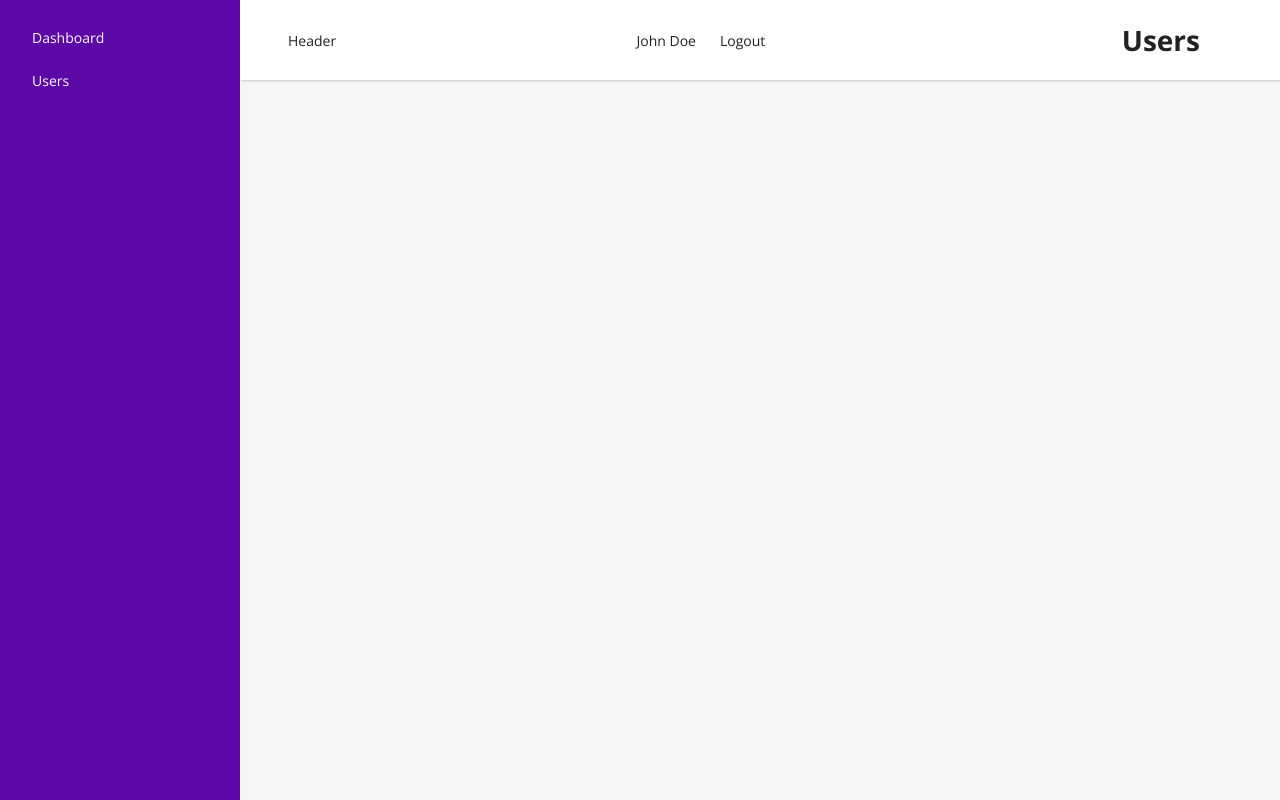
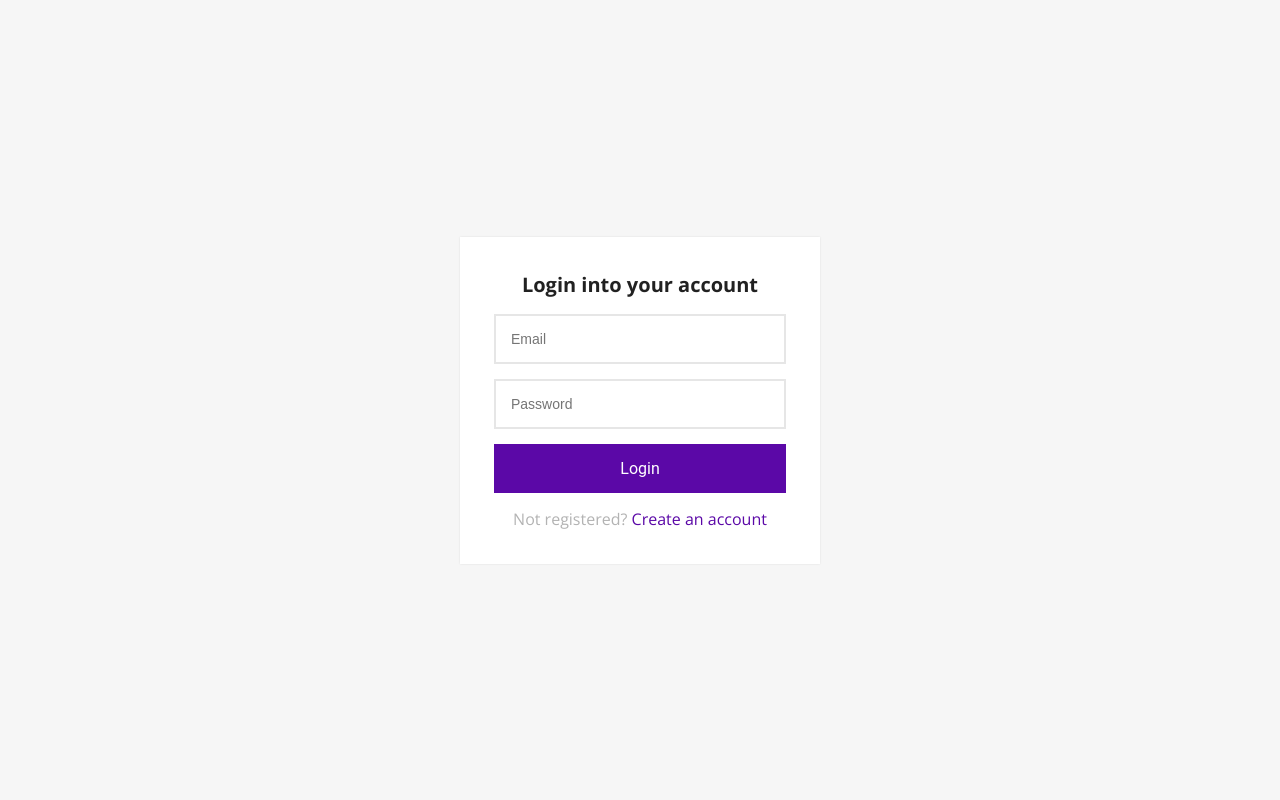
Before and after one commit to soyluisarrieta/laravel-and-react, a React (Vite) app in the folder react/: page /login in a window 1280 px wide. Before the commit this address led to /users. Built offline with nearby package versions, Linux system fonts and the light colour scheme.

Commit message:
Create login interface

```diff
--- a/react/src/contexts/ContextProvider.jsx
+++ b/react/src/contexts/ContextProvider.jsx
@@ -13,7 +13,7 @@
   const [user, setUser] = useState({
     name: 'John Doe'
   })
-  const [token, _setToken] = useState(123)
+  const [token, _setToken] = useState(window.localStorage.getItem('ACCESS_TOKEN'))
 
   const setToken = (token) => {
     _setToken(token)
--- a/react/src/views/Login.jsx
+++ b/react/src/views/Login.jsx
@@ -1,7 +1,23 @@
+import { Link } from 'react-router-dom'
+
 export default function Login () {
+  const onSubmit = (e) => {
+    e.preventDefault()
+  }
+
   return (
-    <>
-      <h1>Login</h1>
-    </>
+    <div className='login-signup-form animated fadeInDown'>
+      <div className='form'>
+        <form onSubmit={onSubmit}>
+          <h1 className='title'>Login into your account</h1>
+          <input type='email' placeholder='Email' />
+          <input type='password' placeholder='Password' />
+          <button className='btn btn-block'>Login</button>
+          <p className='message'>
+            Not registered? <Link to='/signup'>Create an account</Link>
+          </p>
+        </form>
+      </div>
+    </div>
   )
 }
```
